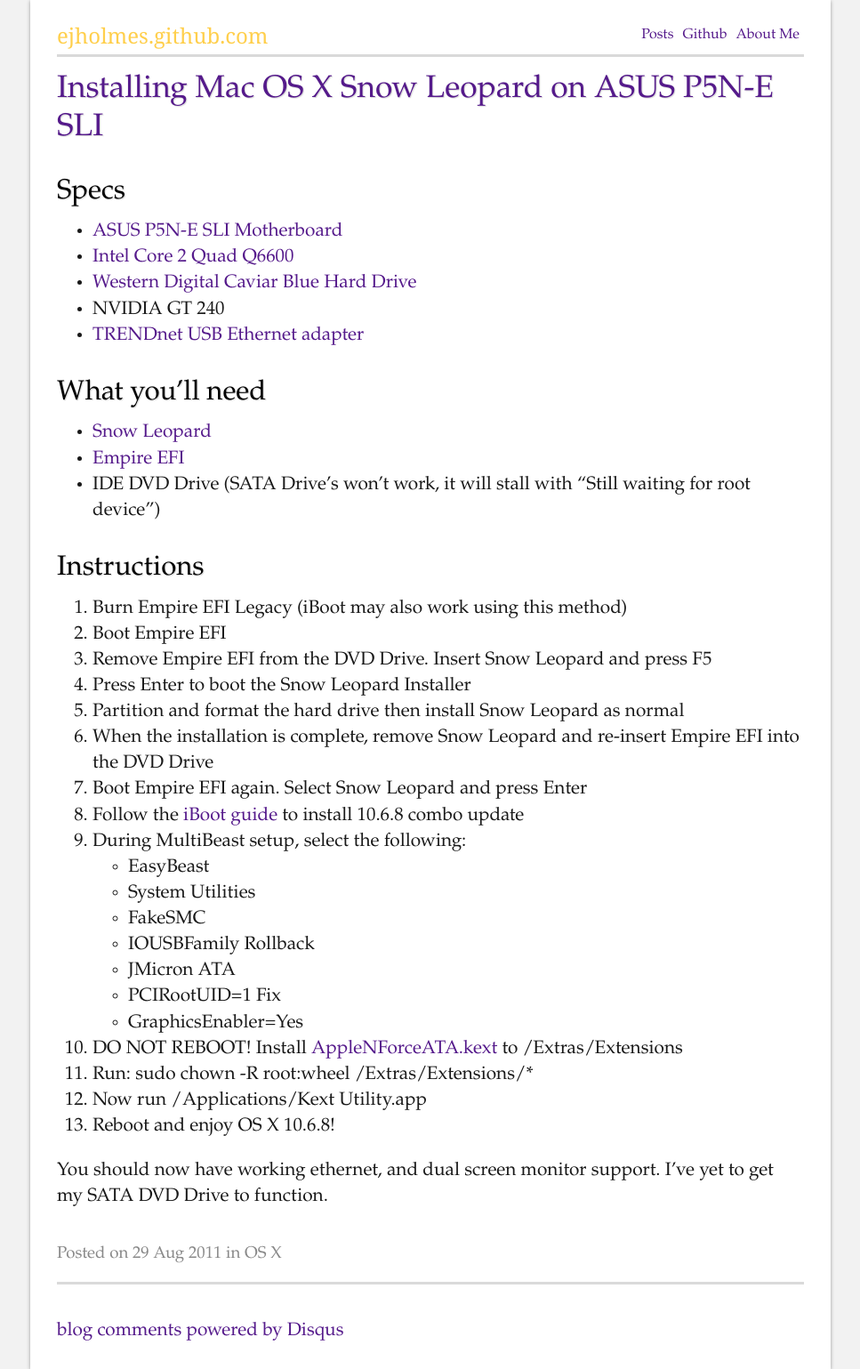
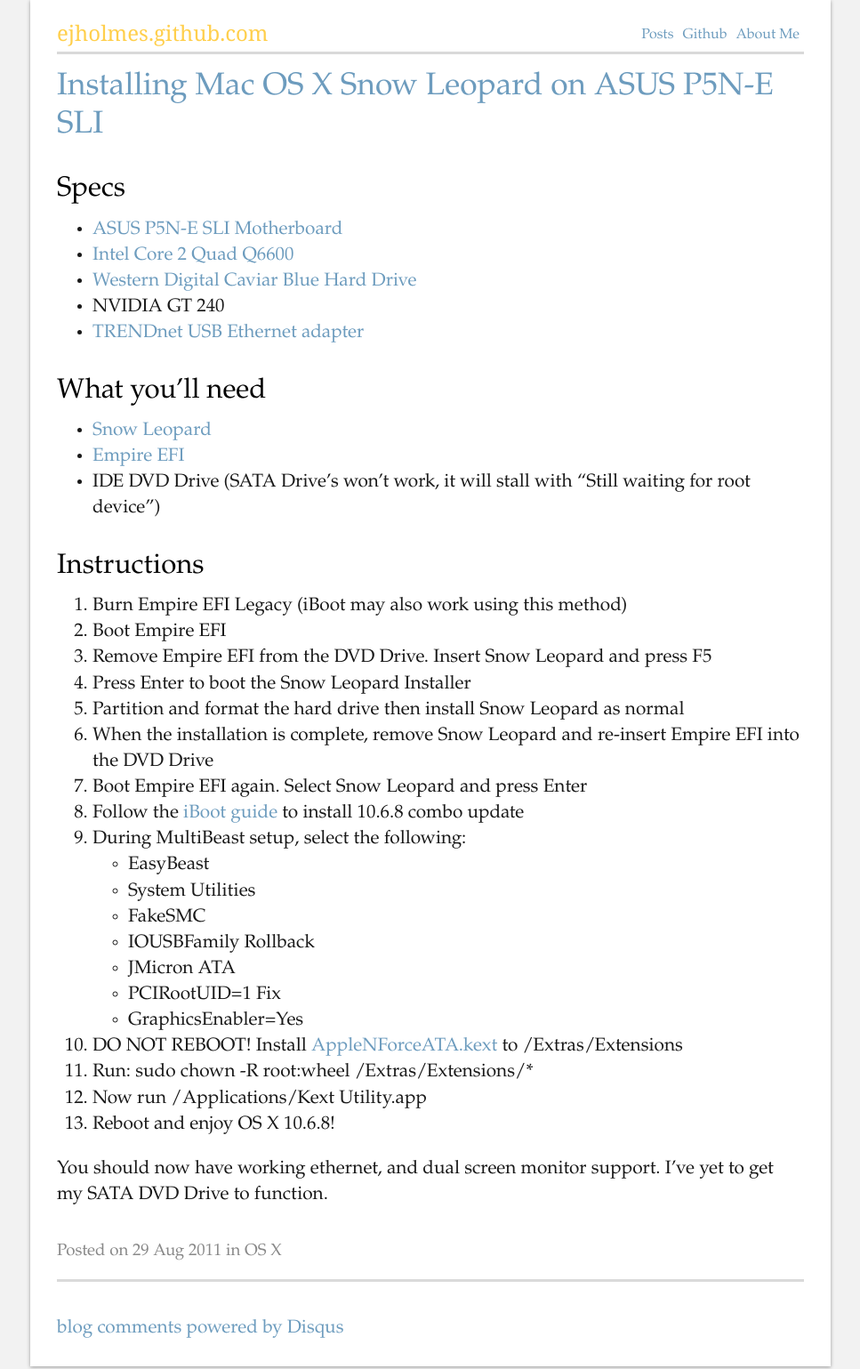
Before and after one commit to ejholmes/ejholmes.github.io, a Jekyll site: the page built from _posts/2011-08-29-installing-macosx-snow-leopard-on-asus-p5ne-sli.markdown, in a window 1280 px wide. Shown: the whole page at 89% size, without its empty margins (156-1123 px from the left). Built offline with Jekyll 4.4.1, drawn with Linux system fonts in a browser that asks for light colours; nearby versions of some CDN libraries; some web fonts are replaced; Markdown is read by kramdown in place of the engine named in the settings; comment, search, counter and statistics services are not loaded.

Commit message:
Slight style tweaks

```diff
--- a/css/screen.css
+++ b/css/screen.css
@@ -7,21 +7,16 @@
   background: #f2f2f2; }
 
 a {
-  text-decoration: none;
-  -webkit-transition: color 0.5s ease-in-out;
-  -moz-transition: color 0.5s ease-in-out;
-  -o-transition: color 0.5s ease-in-out;
-  -ms-transition: color 0.5s ease-in-out;
-  transition: color 0.5s ease-in-out; }
+  text-decoration: none; }
   a:link {
-    color: #551a8b; }
+    color: #6d9cbe; }
   a:visited {
-    color: #551a8b; }
+    color: #6d9cbe; }
   a:hover {
     text-decoration: underline;
     color: #250a5b; }
   a:active {
-    color: #551a8b; }
+    color: #6d9cbe; }
 
 .clear {
   clear: both; }
@@ -44,7 +39,7 @@
   border-bottom: 3px solid #d9d9d9;
   padding-bottom: 0.3em; }
   div#header #logo {
-    margin-top: -0.3em;
+    margin-top: -0.4em;
     float: left;
     font-family: 'Patua One', Georgia, serif;
     font-size: 1.5em; }
@@ -90,7 +85,7 @@
     div#content div.navigation a {
       color: rgba(85, 26, 139, 0.2); }
       div#content div.navigation a:hover {
-        color: #551a8b; }
+        color: #6d9cbe; }
     div#content div.navigation a.previous {
       float: left; }
     div#content div.navigation a.next {
@@ -100,7 +95,7 @@
   div#content h1, div#content h2, div#content h3, div#content h4, div#content h5 {
     font-family: 'Patua One', Palatino, Georgia, serif;
     color: #000;
-    text-shadow: 1px 1px 1px rgba(0, 0, 0, 0.16); }
+    /* text-shadow: 1px 1px 1px rgba(0,0,0, 0.16); */ }
   div#content img {
     max-width: 840px;
     -moz-border-radius: 5px;
```
Also changed, not shown: _sass/screen.scss (+3 -4 lines).
